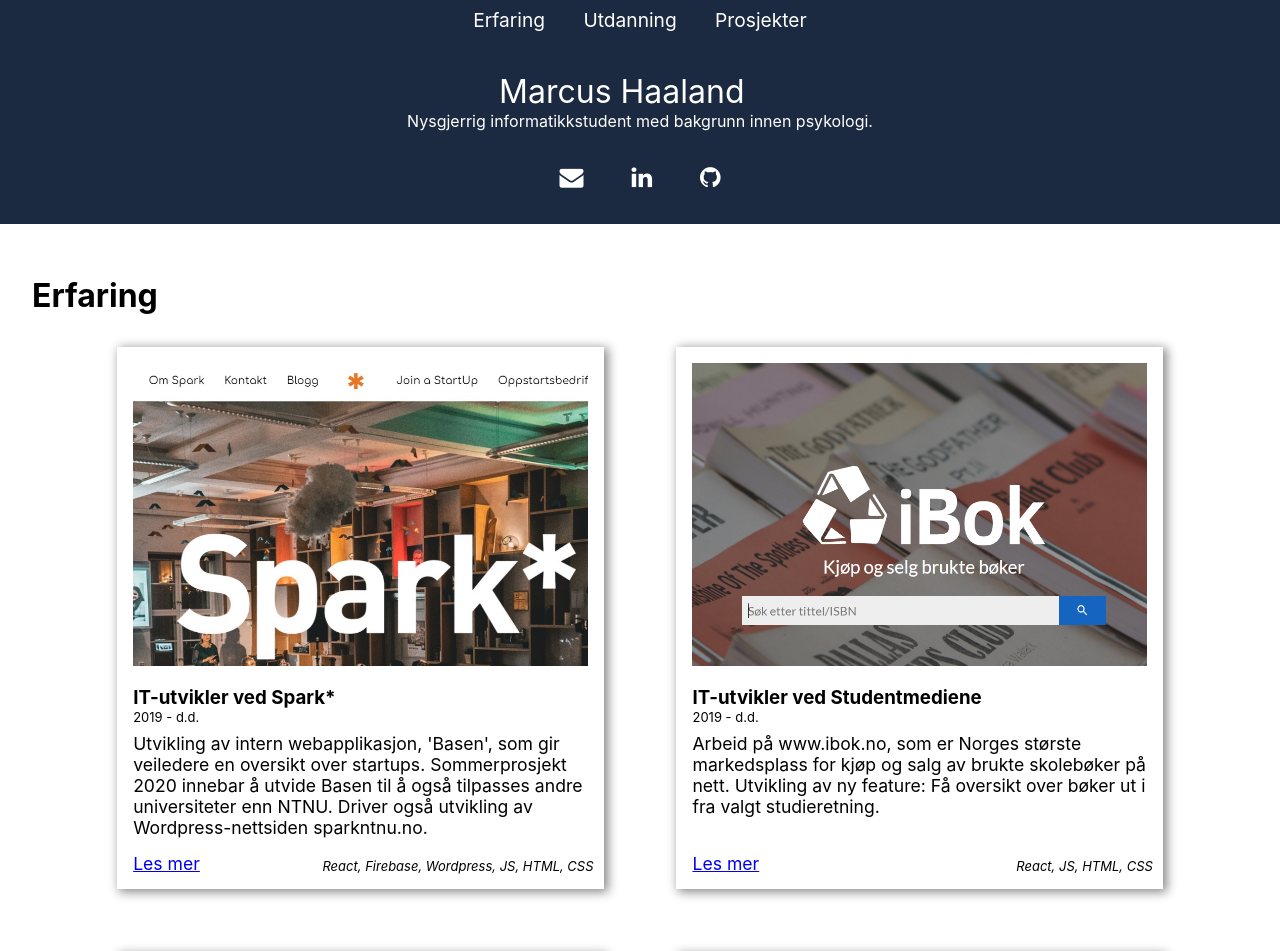
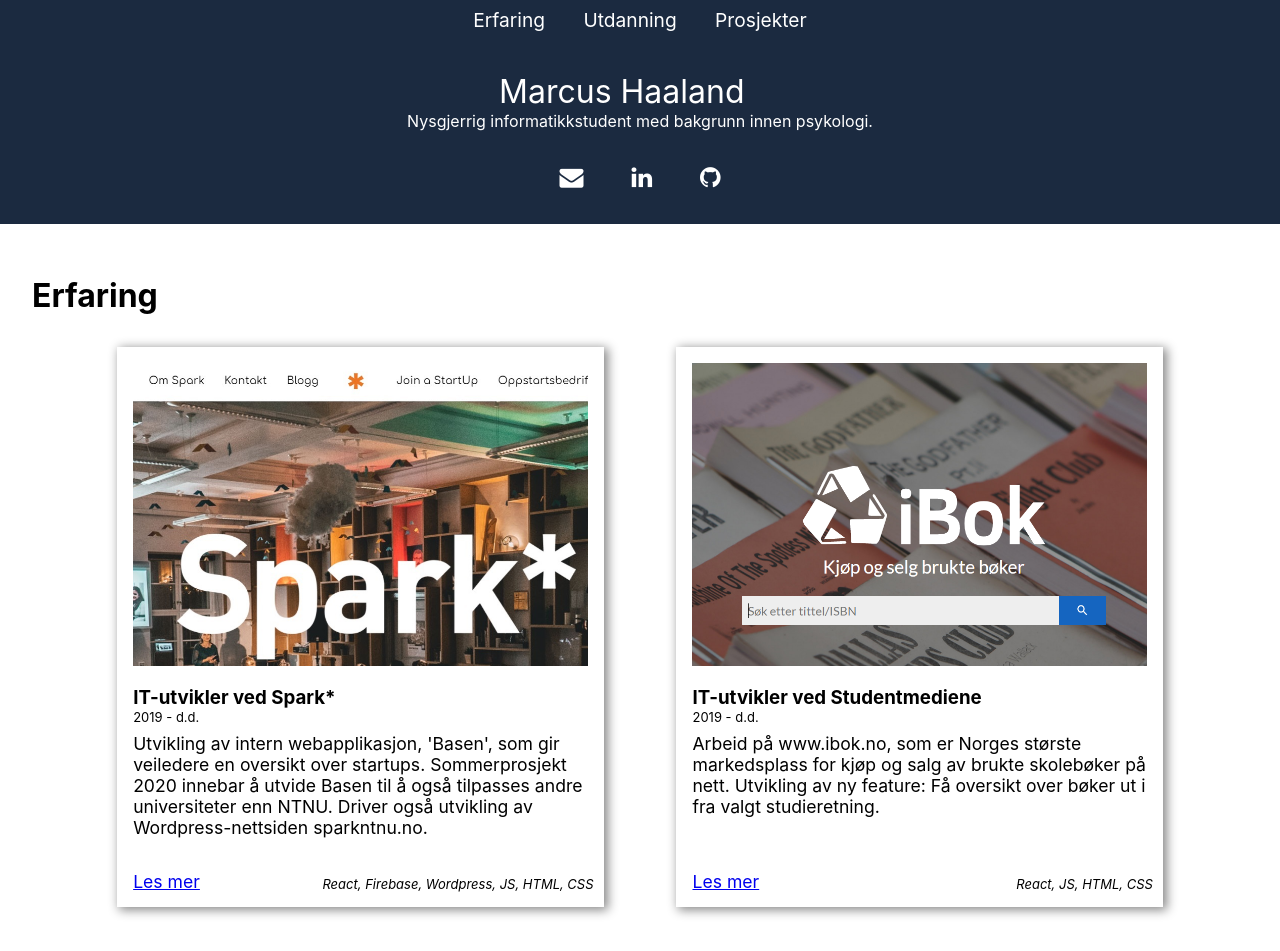
Before and after one commit to haalmarc/CV, a React (Create React App) app: page / in a window 1280 px wide. Shown: the top 951 px of the page. Built offline with nearby package versions, Linux system fonts and the light colour scheme.

Commit message:
Adjust tech spacing

```diff
--- a/src/components/Infobox/index.css
+++ b/src/components/Infobox/index.css
@@ -40,7 +40,7 @@ a:hover {
 .jobDesc {
   color: black;
   font-size: 1.1em;
-  margin-bottom: 2.0em;
+  margin-bottom: 3.0em;
 }
 
 .tech {
@@ -49,7 +49,9 @@ a:hover {
   margin-top: 0.5em;
   position: absolute;
   bottom: 15px;
-  right: 10px
+  right: 10px;
+  text-align: right;
+  width: 60%;
 }
 
 @media screen and (min-width: 992px){
```
